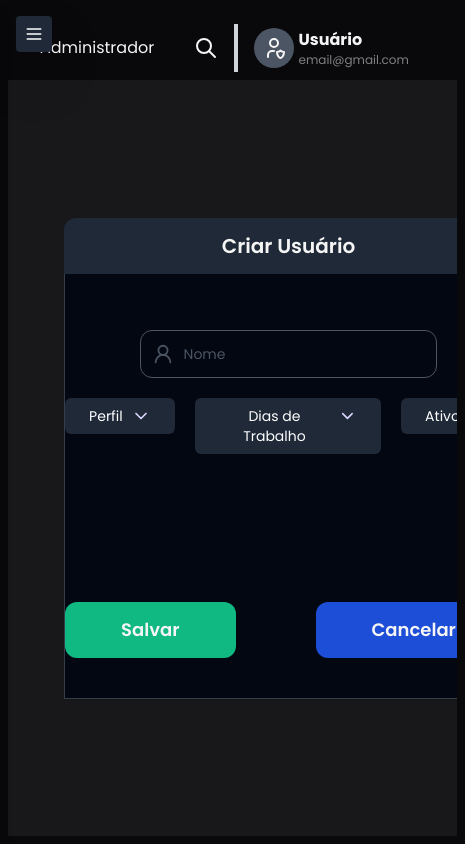
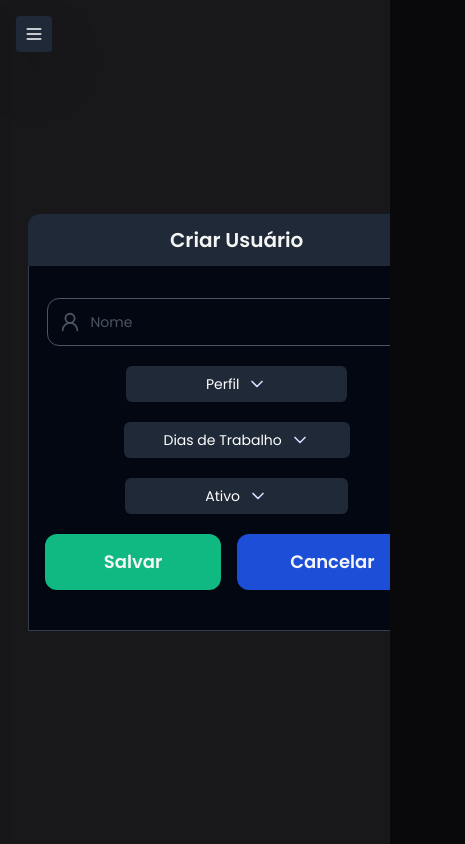
Before and after one commit to Rontec-software/auth_rbac, a Next.js app in the folder Frontend/: page /usuario/adicionar in a window 390 px wide. Shown: the whole page, 465 px wide, since content can reach past the window. Built offline with nearby package versions, Linux system fonts and the light colour scheme.

Commit message:
ajustes components

```diff
--- a/Frontend/src/app/(auth)/layout.tsx
+++ b/Frontend/src/app/(auth)/layout.tsx
@@ -1,33 +1,38 @@
-import { Header } from '@/components/header/Header';
-import { Sidebar } from '@/components/sidebar/Sidebar';
-import type { Metadata } from 'next';
-import '../globals.css';
-import { DrawerMenu } from '@/components/drawer-menu/DrawerMenu';
-
-export const metadata: Metadata = {
-  title: 'Cod3rs - Auth RBAC',
-  description: 'Autorização e autenticação com nextjs',
-};
+import { Header } from '@/components/header/Header'
+import { Sidebar } from '@/components/sidebar/Sidebar'
+import type { Metadata } from 'next'
+import '../globals.css'
+import { DrawerMenu } from '@/components/drawer-menu/DrawerMenu'
 
 export default function RootLayout({
   children,
 }: Readonly<{
-  children: React.ReactNode;
+  children: React.ReactNode
 }>) {
   return (
-    <div className="flex h-screen">
-      <div className="hidden md:block">
+    <div className="flex flex-col md:flex-row w-full h-screen">
+      {/* Sidebar para dispositivos maiores */}
+      <div className="hidden md:block w-64">
         <Sidebar />
       </div>
+
+      {/* DrawerMenu para dispositivos móveis */}
       <div className="md:hidden">
         <DrawerMenu />
       </div>
-      <div className="flex flex-col flex-1 p-2">
-        <Header />
-        <main className="flex flex-1 justify-center items-center bg-background-secondary overflow-y-auto">
+
+      {/* Conteúdo principal */}
+      <div className="flex flex-1 flex-col w-full h-full">
+        {/* Cabeçalho para telas grandes */}
+        <div className="hidden md:block">
+          <Header />
+        </div>
+
+        {/* Main ocupa todo o espaço restante */}
+        <main className="flex flex-1 w-full h-full bg-background-secondary justify-center items-center overflow-y-auto">
           {children}
         </main>
       </div>
     </div>
-  );
+  )
 }
--- a/Frontend/src/app/(auth)/usuario/adicionar/page.tsx
+++ b/Frontend/src/app/(auth)/usuario/adicionar/page.tsx
@@ -4,46 +4,49 @@ import DropdownMenu from '@/components/dropdown/DropdownMenu'
 import FloatingInput from '@/components/input/FloatingInput'
 
 const perfilItems = [
-  { label: 'Administrador', href: '#', icon: <IconUserShield />, content: null },
-  { label: 'Gerente', href: '#', icon: <IconUserCog />, content: null },
-  { label: 'Usuário', href: '#', icon: <IconUser />, content: null },
+  { label: 'Administrador', href: '#', icon: <IconUserShield size={18} />, content: null },
+  { label: 'Gerente', href: '#', icon: <IconUserCog size={18} />, content: null },
+  { label: 'Usuário', href: '#', icon: <IconUser size={18} />, content: null },
 ]
 
 const diasTrabalhoItems = [
-  { label: 'Segunda a Sexta', href: '#', icon: <IconCalendarWeek />, content: null },
-  { label: 'Sábado', href: '#', icon: <IconCalendar />, content: null },
-  { label: 'Domingo', href: '#', icon: <IconCalendar />, content: null },
+  { label: 'Segunda a Sexta', href: '#', icon: <IconCalendarWeek size={18} />, content: null },
+  { label: 'Sábado', href: '#', icon: <IconCalendar size={18} />, content: null },
+  { label: 'Domingo', href: '#', icon: <IconCalendar size={18} />, content: null },
 ]
 
 const ativoItems = [
-  { label: 'Ativo', href: '#', icon: <IconUserPlus />, content: null },
-  { label: 'Inativo', href: '#', icon: <IconUserOff />, content: null },
-  { label: 'Pendente', href: '#', icon: <IconUserPause />, content: null },
+  { label: 'Ativo', href: '#', icon: <IconUserPlus size={18} />, content: null },
+  { label: 'Inativo', href: '#', icon: <IconUserOff size={18} />, content: null },
+  { label: 'Pendente', href: '#', icon: <IconUserPause size={18} />, content: null },
 ]
 
 export default function CriarUsuario() {
 
   return (
-    <div className="flex flex-wrap flex-col w-3/4">
-      <div className="flex h-14 justify-center items-center bg-gray-800 rounded-tl-xl rounded-tr-xl">
+    <div className="flex flex-wrap flex-col w-11/12 md:w-3/4 px-3 mx-auto my-10">
+      <div className="flex py-3 md:h-14 justify-center items-center bg-gray-800 rounded-tl-xl rounded-tr-xl">
         <span className="text-xl font-semibold">Criar Usuário</span>
       </div>
       <div className="flex flex-1 flex-col pb-10 gap-5 bg-gray-950 items-center border border-t-0 border-gray-600/70">
-        <form className="flex flex-col bg-inherit w-4/6 pt-14 gap-1">
+        <form className="flex flex-col bg-inherit w-11/12 md:w-4/6 pt-8 md:pt-14">
           <FloatingInput
             label="Nome"
             type={'text'}
+            inputFocusBorderDark={'dark:focus:border-cyan-500'}
+            iconFocusDark={'dark:focus:text-cyan-500'}
+            labelFocusDark={'dark:focus:text-cyan-500'}
             icon={<User2 size={22} />}
             iconPosition="left"
           />
         </form>
-        <div className="flex gap-5 pb-32">
+        <div className="flex flex-col items-center gap-5 md:pb-32 md:flex-nowrap">
           <DropdownMenu
             items={perfilItems}
             initialLabel='Perfil'
             containerClassName=''
-            buttonClassName='w-full px-6'
-            menuClassName='w-auto'
+            buttonClassName='w-full px-20 md:px-6'
+            menuClassName='w-fit'
             menuItemClassName='whitespace-nowrap'
 
           />
@@ -51,24 +54,24 @@ export default function CriarUsuario() {
             items={diasTrabalhoItems}
             initialLabel='Dias de Trabalho'
             containerClassName=''
-            buttonClassName='w-full px-6'
-            menuClassName='w-auto'
+            buttonClassName='w-full px-10 md:px-6'
+            menuClassName='w-fit'
             menuItemClassName='whitespace-nowrap'
           />
           <DropdownMenu
             items={ativoItems}
             initialLabel='Ativo'
             containerClassName=''
-            buttonClassName='w-full px-6'
-            menuClassName='w-auto'
+            buttonClassName='w-full px-20 md:px-6'
+            menuClassName='w-fit'
             menuItemClassName='whitespace-nowrap'
           />
         </div>
-        <div className="flex gap-20">
-          <button className='button w-auto hover:bg-gray-400 active:bg-emerald-800'>
+        <div className="flex flex-1 justify-around px-4 gap-4 md:gap-20">
+          <button className='button w-1/2 md:w-auto hover:bg-gray-400 active:bg-emerald-800'>
             Salvar
           </button>
-          <button className='button w-auto bg-blue-700 hover:bg-gray-400 active:bg-blue-900'>
+          <button className='button w-1/2 md:w-auto bg-blue-700 hover:bg-gray-400 active:bg-blue-900'>
             Cancelar
           </button>
         </div>
--- a/Frontend/src/app/globals.css
+++ b/Frontend/src/app/globals.css
@@ -12,6 +12,21 @@ body {
   color: var(--foreground);
   background: var(--background);
   font-family: 'Poppins', sans-serif;
+}
+
+html,
+body {
+  height: 100%;
+  width: 100%;
+  margin: 0;
+  padding: 0;
+}
+
+#__next {
+  display: flex;
+  flex-direction: column;
+  height: 100%;
+  width: 100%;
 }
 
 @layer components {
```
